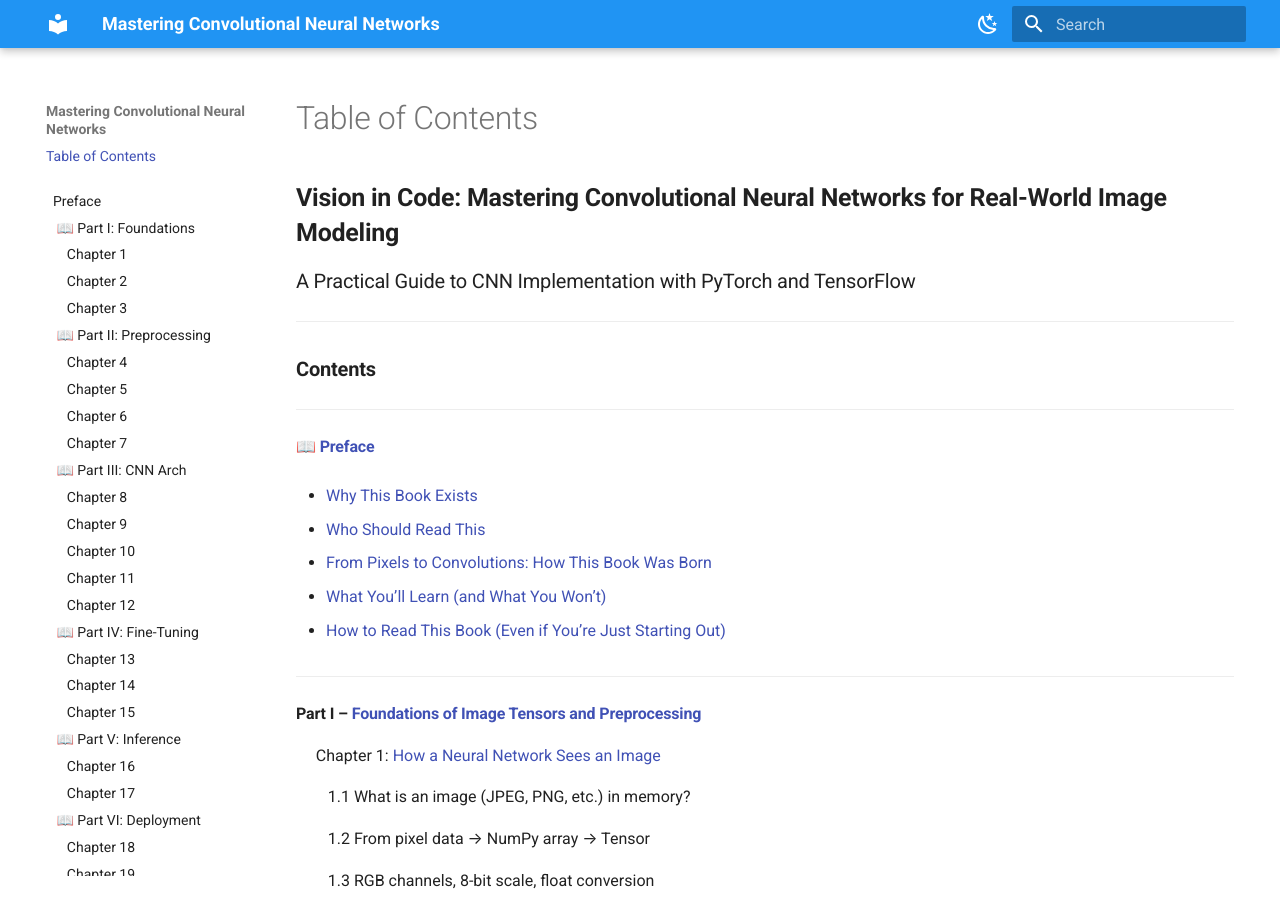
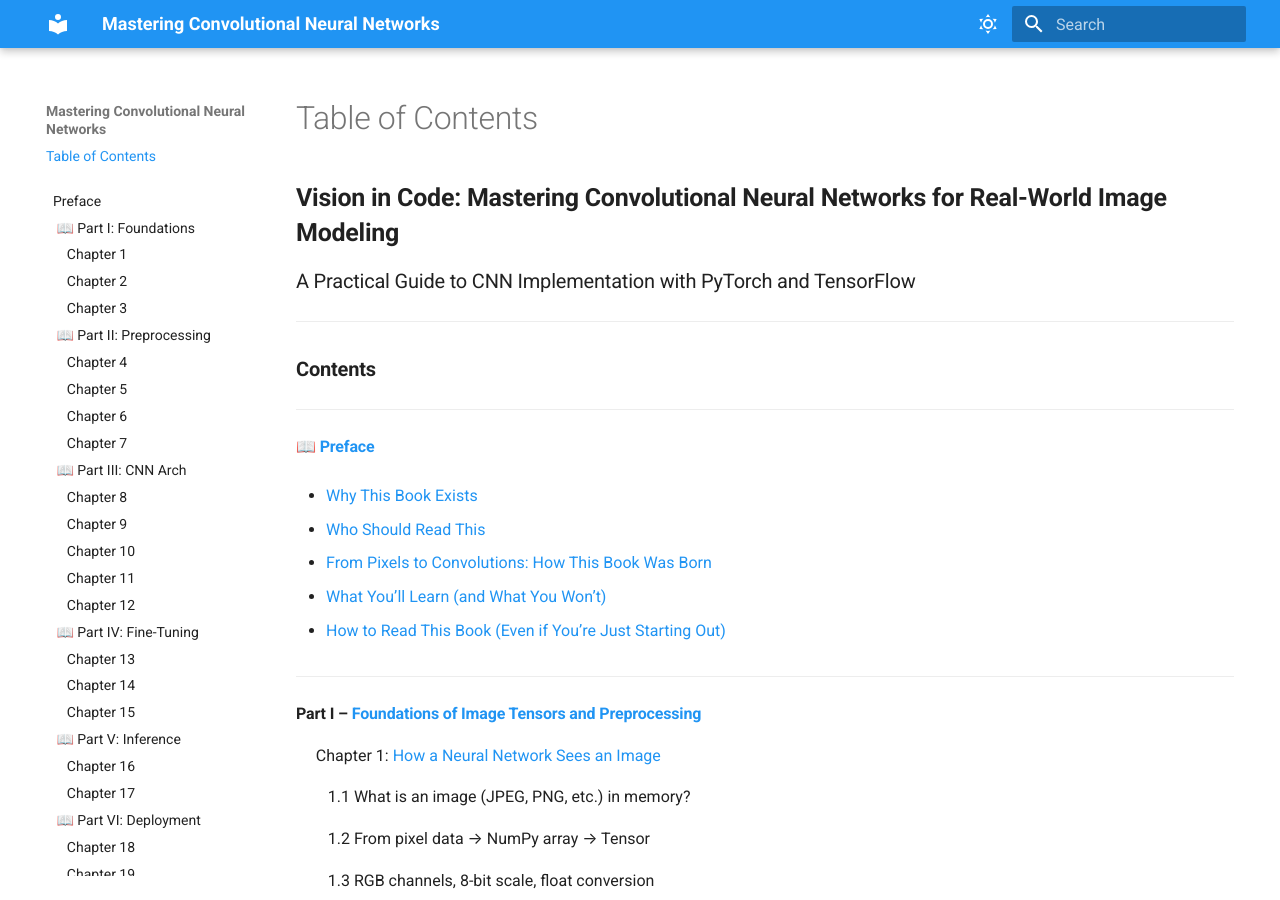
Before and after one commit to McKlay/cnn-companion-book, an MkDocs documentation site: the page built from docs/index.md, in a window 1280 px wide and 900 px high. Built offline with MkDocs 1.6.1 and Material for MkDocs 9.7.7, drawn with Linux system fonts in a browser that asks for light colours.

Commit message:
updated theme for consistency

```diff
--- a/mkdocs.yml
+++ b/mkdocs.yml
@@ -6,18 +6,18 @@
 theme:
   name: material
   palette:
-    - scheme: indigo
+    - scheme: default
       primary: blue
       accent: light blue
       toggle:
+        icon: material/weather-sunny
+        name: Switch to light mode
+    - scheme: slate
+      primary: deep purple
+      accent: indigo
+      toggle:
         icon: material/weather-night
         name: Switch to dark mode
-    - scheme: slate
-      primary: red
-      accent: pink
-      toggle:
-        icon: material/weather-sunny
-        name: Switch to light mode
   features:
     - navigation.sections
     - navigation.expand
```
